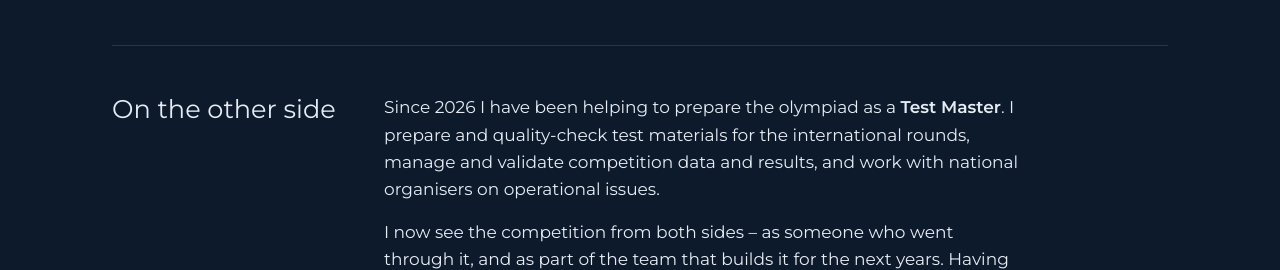
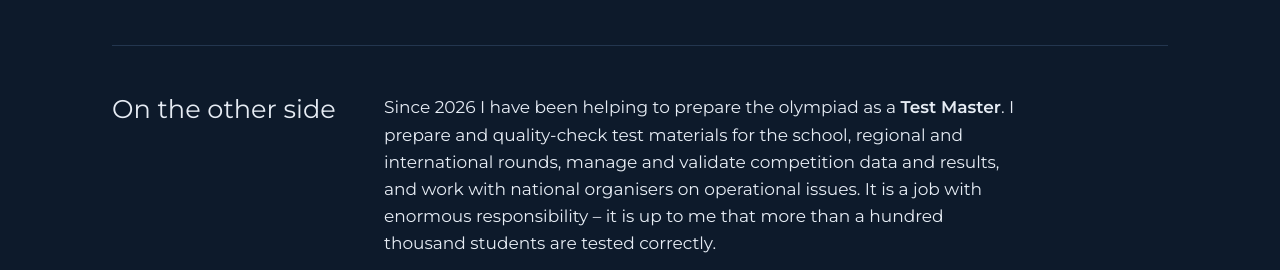
Before and after one commit to vaclavkotvalt/vaclavkotvalt.github.io, a plain HTML site: page olympiada/index.html in a window 1280 px wide. Shown: the part 683-953 px from the top of the page. Drawn offline with Linux system fonts and the light colour scheme.

Commit message:
Test Master: upřesnění popisu
Claude-Session: https://claude.ai/code/session_01BDNMKygfRTgiwZzc3m9zFs

Co-authored-by: Claude <noreply@anthropic.com>

```diff
--- a/olympiada/index.html
+++ b/olympiada/index.html
@@ -140,7 +140,7 @@
   <section class="block" aria-labelledby="h-team">
     <h2 id="h-team"><span class="cs">Na druhé straně</span><span class="en">On the other side</span></h2>
     <div class="prose">
-      <p><span class="cs">Od roku 2026 olympiádu pomáhám připravovat jako <strong>Test Master</strong>. Připravuji a kontroluji soutěžní materiály pro mezinárodní kola, spravuji a ověřuji data a výsledky a řeším provozní otázky s národními organizátory.</span><span class="en">Since 2026 I have been helping to prepare the olympiad as a <strong>Test Master</strong>. I prepare and quality-check test materials for the international rounds, manage and validate competition data and results, and work with national organisers on operational issues.</span></p>
+      <p><span class="cs">Od roku 2026 olympiádu pomáhám připravovat jako <strong>Test Master</strong>. Připravuji a kontroluji soutěžní materiály pro školní, regionální i mezinárodní kola, spravuji a ověřuji data a výsledky a řeším provozní otázky s národními organizátory. Je to práce s extrémní zodpovědností – právě na mně závisí, aby testování více než sto tisíc studentů proběhlo správně.</span><span class="en">Since 2026 I have been helping to prepare the olympiad as a <strong>Test Master</strong>. I prepare and quality-check test materials for the school, regional and international rounds, manage and validate competition data and results, and work with national organisers on operational issues. It is a job with enormous responsibility – it is up to me that more than a hundred thousand students are tested correctly.</span></p>
       <p><span class="cs">Soutěž teď vidím z obou stran – jako někdo, kdo ji sám zažil, i jako člen týmu, který ji pro další ročníky tvoří. Právě díky tomu, že jsem olympiádu prošel jako účastník, mám lepší cit pro to, aby probíhala co nejhladčeji a soutěžící z ní v dalších ročnících měli co nejlepší zážitek.</span><span class="en">I now see the competition from both sides – as someone who went through it, and as part of the team that builds it for the next years. Having been a contestant myself gives me a better sense of how to make it run as smoothly as possible and give future contestants the best possible experience.</span></p>
       <p><span class="cs">Mimo jiné se zaměřuji na automatizaci procesů, ve které využívám svůj matematicko-logický základ.</span><span class="en">Among other things, I focus on automating processes, drawing on my background in mathematics and logic.</span></p>
     </div>
```
Also changed, not shown: index.html (+1 -1 lines).
